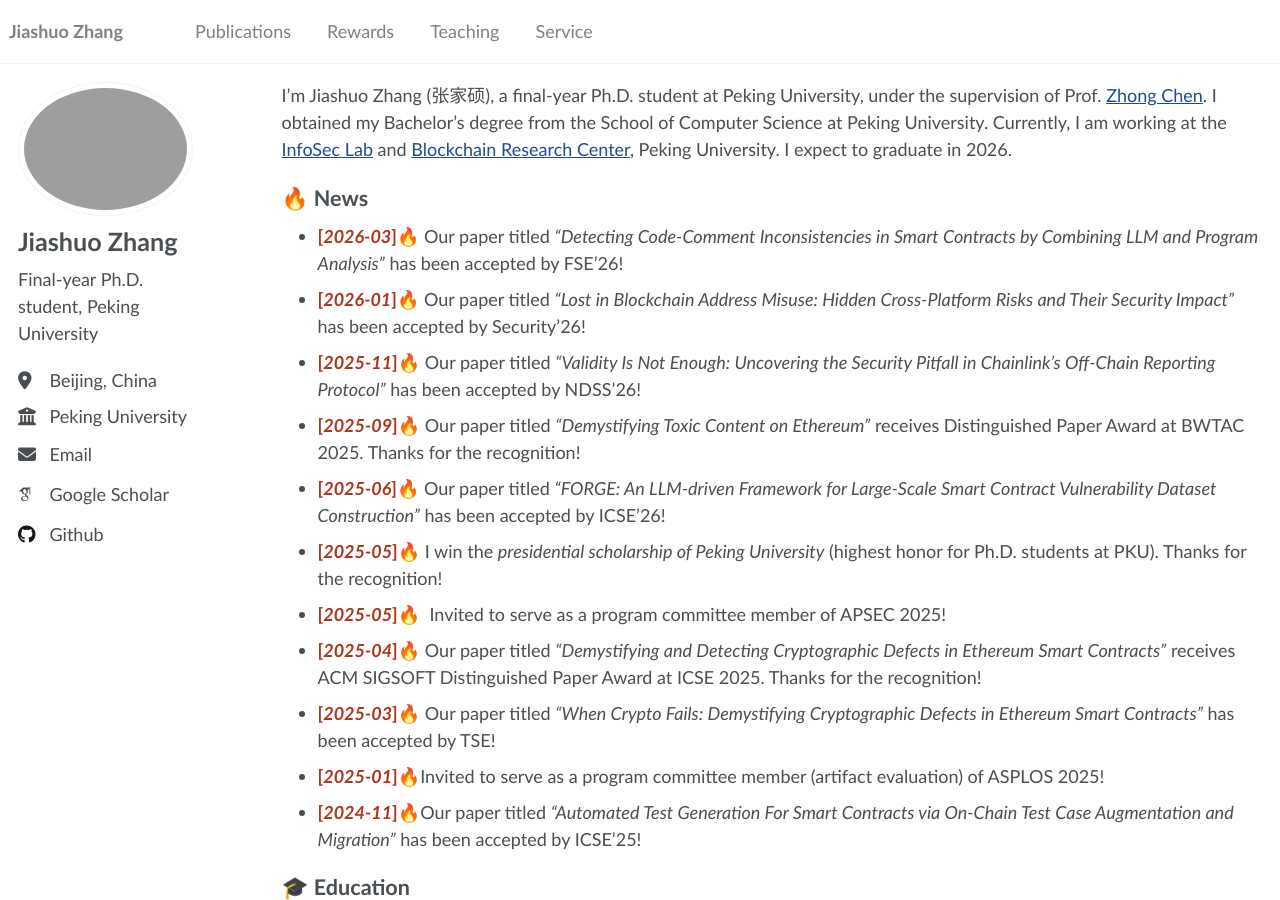
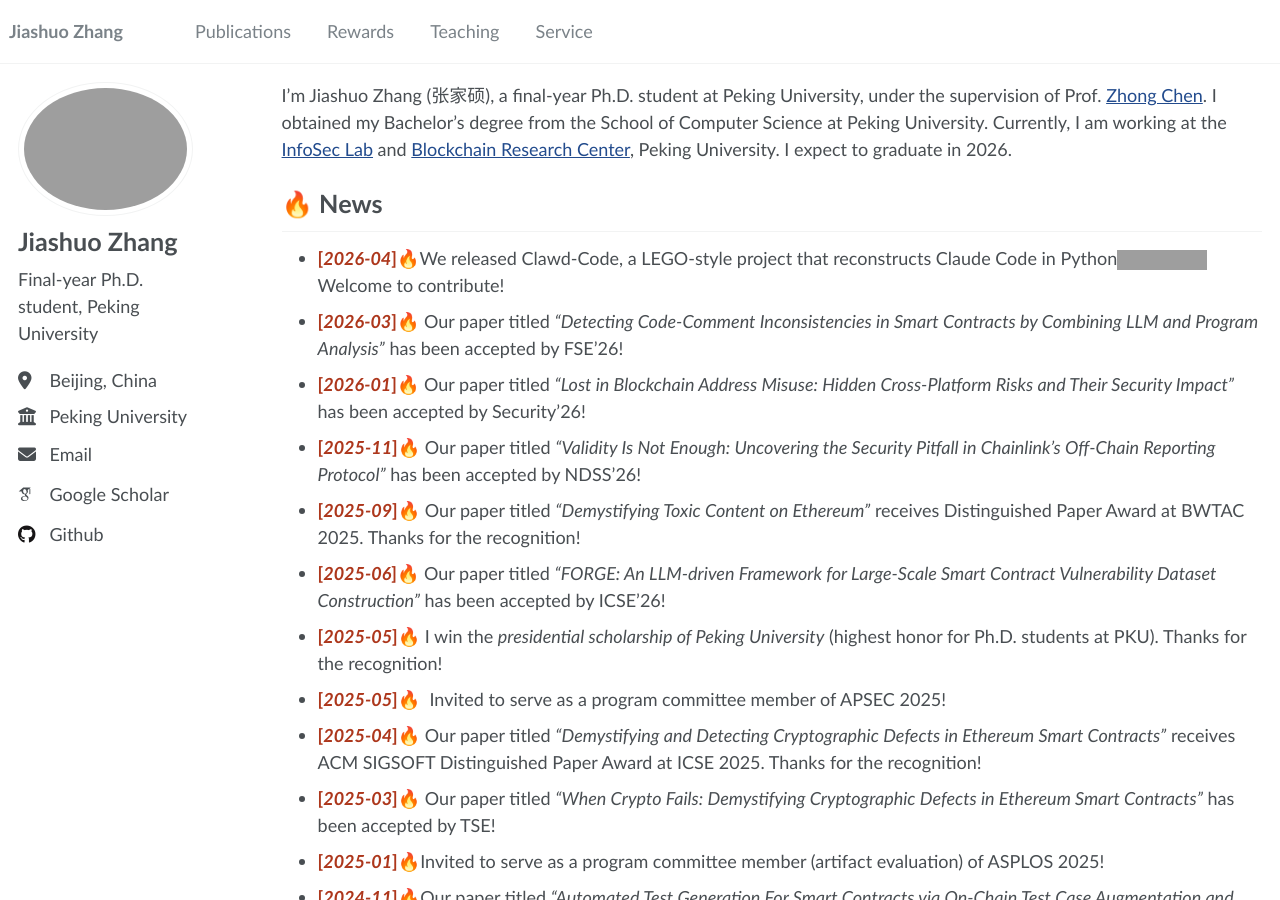
Before and after one commit to zhangjiashuo-cs/zhangjiashuo-cs.github.io, a Jekyll site: the page built from _pages/about.md, in a window 1280 px wide and 900 px high. Built offline with Jekyll 4.4.1, drawn with Linux system fonts in a browser that asks for light colours; some web fonts are replaced; grey boxes are pictures that could not be loaded.

Commit message:
Update about.md

```diff
--- a/_pages/about.md
+++ b/_pages/about.md
@@ -13,8 +13,9 @@
 
 I’m Jiashuo Zhang (张家硕), a final-year Ph.D. student at Peking University, under the supervision of Prof. [Zhong Chen](https://cs.pku.edu.cn/info/1062/1605.htm). I obtained my Bachelor’s degree from the School of Computer Science at Peking University. Currently, I am working at the [InfoSec Lab](https://infosec.pku.edu.cn/) and  [Blockchain Research Center](https://brc.pku.edu.cn/), Peking University. I expect to graduate in 2026.
 
-## 🔥 News
+# 🔥 News
 
+* <span style="color:#AD371C">**[*2026-04*]**</span>🔥We released Clawd-Code, a LEGO-style project that reconstructs Claude Code in Python[![img](https://img.shields.io/github/stars/GPT-AGI/Clawd-Code?style=flat-square&logo=github&label=Clawd-Code)](https://github.com/GPT-AGI/Clawd-Code) Welcome to contribute!
 * <span style="color:#AD371C">**[*2026-03*]**</span>🔥&nbsp;Our paper titled *"Detecting Code-Comment Inconsistencies in Smart Contracts by Combining LLM and Program Analysis"* has been accepted by FSE'26!
 * <span style="color:#AD371C">**[*2026-01*]**</span>🔥&nbsp;Our paper titled *"Lost in Blockchain Address Misuse: Hidden Cross-Platform Risks and Their Security Impact"* has been accepted by Security'26!
 * <span style="color:#AD371C">**[*2025-11*]**</span>🔥&nbsp;Our paper titled *"Validity Is Not Enough: Uncovering the Security Pitfall in Chainlink's Off-Chain Reporting Protocol"* has been accepted by NDSS'26!
@@ -27,19 +28,19 @@
 * <span style="color:#ad371c">**[*2025-01*]**</span>🔥Invited to serve as a program committee member (artifact evaluation) of ASPLOS 2025!
 * <span style="color:#ad371c">**[*2024-11*]**</span>🔥Our paper titled *"Automated Test Generation For Smart Contracts via On-Chain Test Case Augmentation and Migration"* has been accepted by ICSE'25!
 
-## 🎓 Education
+# 🎓 Education
 
 * Peking University, Ph.D in Computer Science (Advisor: Prof. [Zhong Chen](https://cs.pku.edu.cn/info/1062/1605.htm)) 2021 – 2026 (expected)
 * Peking University, Bachelor in Computer Science, School of Computer Science. 2017 – 2021
 
-## 🎯Research Interests
+# 🎯Research Interests
 
 My research interests include:
 
 - **Software Security & Reliability** : LLM4SE; LLM4SEC; Vulnerability Detection; Software Anaysis; Software Testing;
 - **Domain-Oriented Software Engeneering**: Blockchain; Smart Contracts; Decentralized Applications;
 
-## 📃Recent Publicationsn ([Full List](https://zhangjiashuo.cn/publications/))
+# 📃Recent Publicationsn ([Full List](https://zhangjiashuo.cn/publications/))
 
 * **Detecting Code-Comment Inconsistencies in Smart Contracts by Combining LLM and Program Analysis.**\
   **Jiashuo Zhang**, Jiachi Chen, Ting Zhang, Yue Li, Daoyuan Wu, Yanlin Wang, Jianbo Gao, Ting Chen, Zhong Chen.\
@@ -70,7 +71,7 @@
   **Jiashuo Zhang**, Jiachi Chen, Zhiyuan Wan, Ting Chen, Jianbo Gao and Zhong Chen. \
   The 46th International Conference on Software Engineering (**ICSE'24**), CCF-A, Full Paper, 2024.
 
-##   🏆 Honors and Awards
+#   🏆 Honors and Awards
 
 - ACM SIGSOFT Distinguished Paper Award (ICSE, CCF-A) 2025
 - Presidential Scholarship of Peking University (highest honor for Ph.D. students at PKU), 2025
@@ -90,15 +91,15 @@
 - Merit Student, Peking University, 2020
 - The Third Prize of Peking University Scholarship, Peking University, 2020
 
-##  🏫 Teaching Experience
+#  🏫 Teaching Experience
 
 - Introduction to Information Security (Undergraduate), TA, Fall 2022, Peking University
 - Data Structures and Algorithms (Undergraduate), TA, Spring 2022, Peking University
 - Introduction to Information Security (Undergraduate), TA, Fall 2021, Peking University
 
-##  💼 Service
+#  💼 Service
 
-### Journal
+## Journal
 
 * Reviewer of IEEE Transactions on Dependable and Secure Computing (TDSC)
 * Reviewer of IEEE Transactions on Networking (ToN)
@@ -107,7 +108,7 @@
 * Reviewer of Blockchain: Research and Applications (BCRA)
 * Reviewer of Chinese Journal of Electronics (CJE)
 
-### Conference
+## Conference
 
 - PC Member - Artifact Evaluation, ASPLOS 2025
 - PC Member - Junior PC, MSR 2025
```
